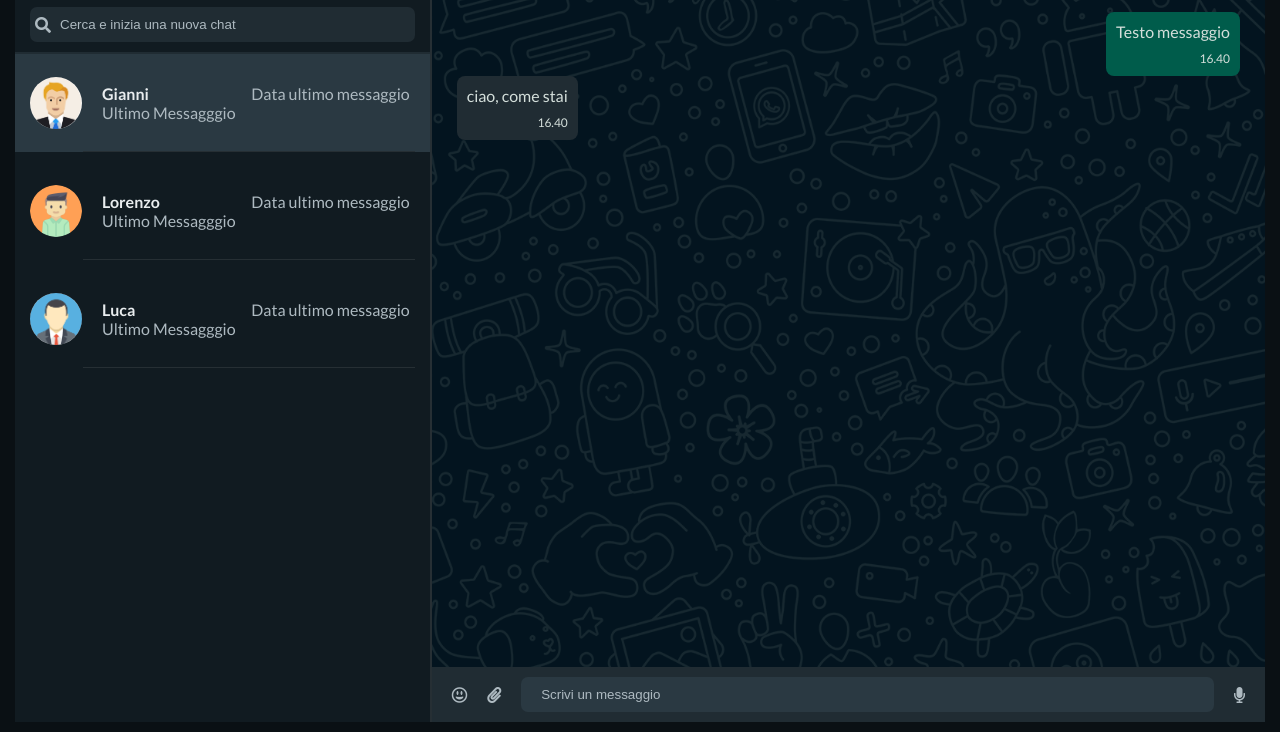
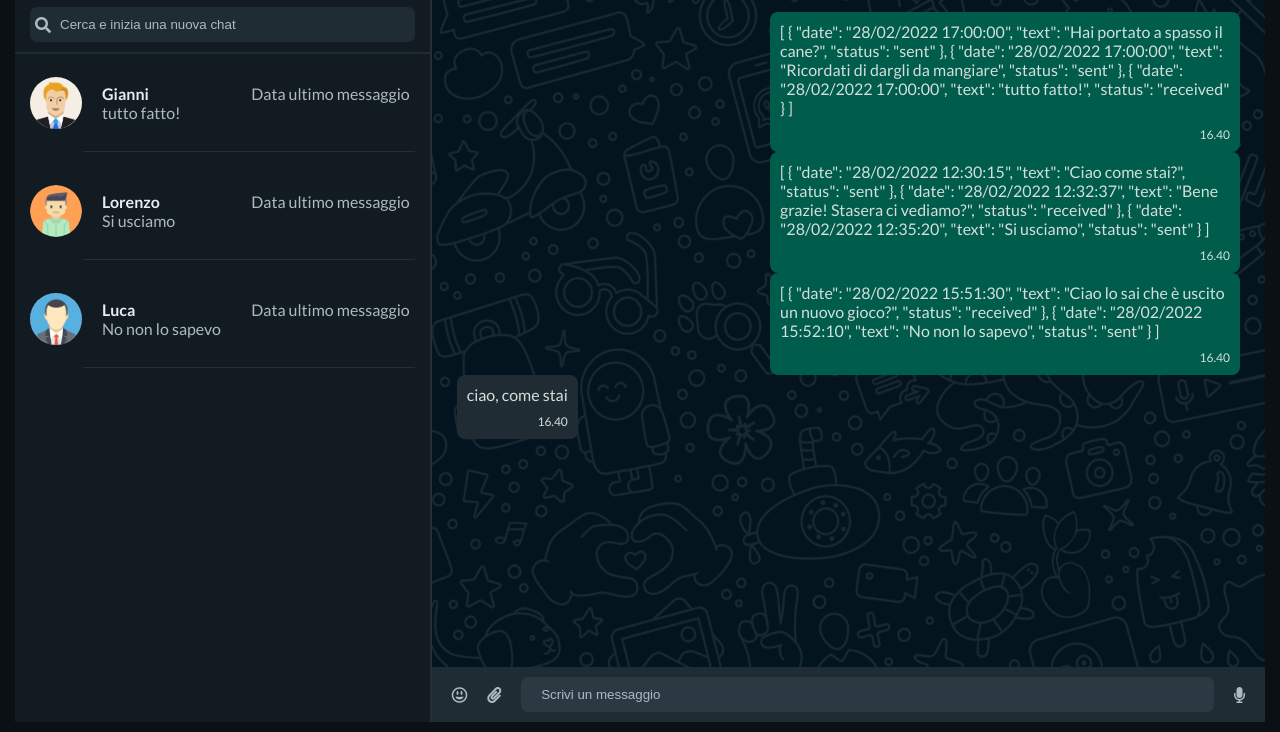
Before and after one commit to Calibro45/js-html-css-boolzap, a plain HTML site: page index.html in a window 1280 px wide. Shown: the part 68-800 px from the top of the page. Drawn offline with nearby package versions, Linux system fonts and the light colour scheme.

Commit message:
funzione cambio active chat

```diff
--- a/css/style.css
+++ b/css/style.css
@@ -154,6 +154,7 @@ input:focus {
 
 .chat::after {
     content: '';
+    display: block;
     height: 1px;
     width: 80%;
     background-color: #262f34;
@@ -191,6 +192,7 @@ input:focus {
     padding: 10px;
     display: flex;
     flex-direction: column;
+    max-width: 60%;
 }
 
 .message .text {
--- a/index.html
+++ b/index.html
@@ -7,7 +7,7 @@
     <link rel="stylesheet" href="css/style.css">
     <link rel="stylesheet" href="https://cdnjs.cloudflare.com/ajax/libs/font-awesome/5.15.4/css/all.min.css" integrity="sha512-1ycn6IcaQQ40/MKBW2W4Rhis/DbILU74C1vSrLJxCq57o941Ym01SwNsOMqvEBFlcgUa6xLiPY/NS5R+E6ztJQ==" crossorigin="anonymous" referrerpolicy="no-referrer" />
     <script src="https://cdn.jsdelivr.net/npm/vue@2.6.14/dist/vue.js"></script>
-    <title>Bollzap</title>
+    <title>Boolzap</title>
 </head>
 <body class="container-fluid">
 
@@ -62,15 +62,16 @@
                 <ol class="chat-wrap">
 
                     <!-- start chat card -->
-                    <li :class="['chat', (index === currentIndex) ? 'active' : '' ]"
-                    v-for="({name, avatar, visible, messages}, index) in contacts">
+                    <li :class="['chat', (activeIndex === index) ? 'active' : '' ]"
+                    v-for="(el, index) in contacts"
+                    @click="setActive(index)">
                         <div class="chat-avatar">
-                            <img :src="avatar" alt="">
+                            <img :src="el.avatar" alt="">
                         </div>
                         <div class="chat-info">
                             <div>
-                                <h4 class="chat-name">{{ name }}</h4>
-                                <p class="chat-message">Ultimo Messagggio</p>
+                                <h4 class="chat-name">{{ el.name }}</h4>
+                                <p class="chat-message">{{ el.messages[el.messages.length - 1].text }}</p>
                             </div>
                             <div class="chat-date">
                                 <p>Data ultimo messaggio</p>
@@ -117,8 +118,9 @@
 
                 <section class="chat-content">
 
-                    <div class="message sent-message">
-                        <p class="text">Testo messaggio</p>
+                    <div class="message sent-message"
+                    v-for="(el, index) in contacts">
+                        <p class="text">{{ el.messages }}</p>
                         <span class="time">16.40</span>
                     </div>
 
--- a/js/script.js
+++ b/js/script.js
@@ -68,11 +68,15 @@ const app = new Vue ({
                 ]
             },
         ],
+        activeIndex: undefined,
 
-        currentIndex: 0,
     },
 
     methods: {
+        setActive: function(i) {
+            this.activeIndex = i;
+        },
+
 
     },
 })
```
